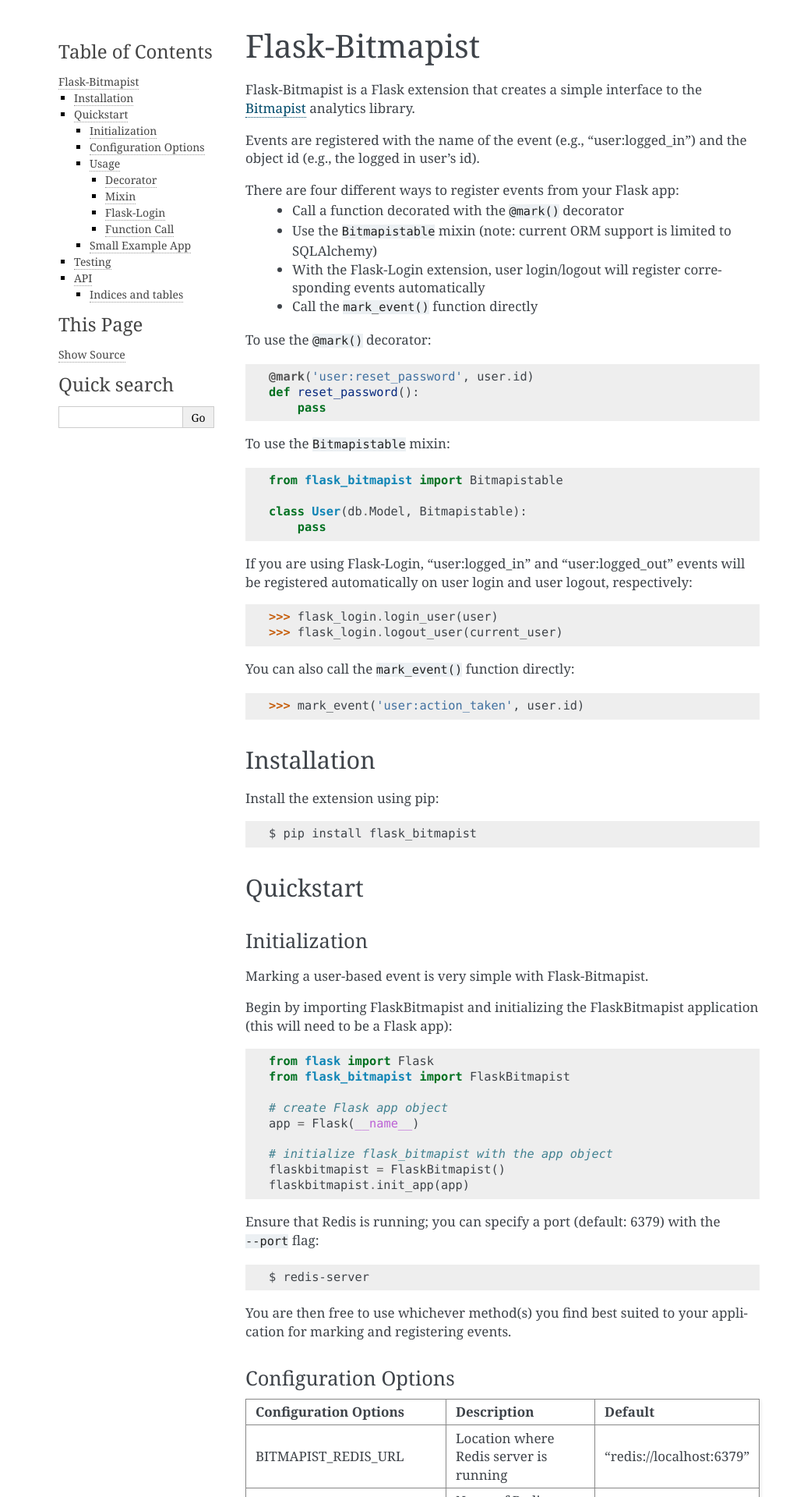
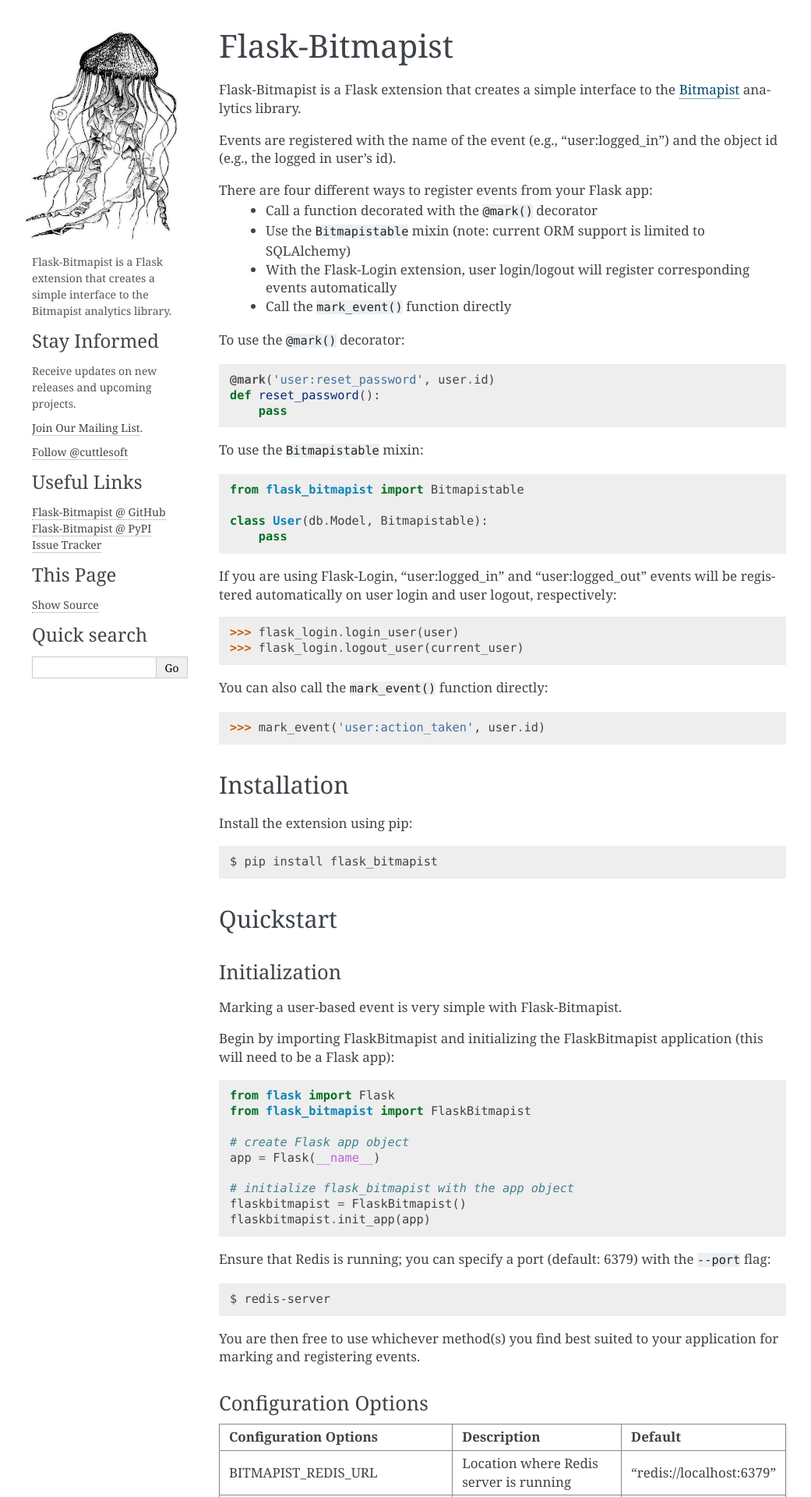
Before and after one commit to cuttlesoft/flask-bitmapist, a Sphinx documentation site: the page built from docs/index.rst, in a window 1280 px wide. Shown: the top 1920 px of the page at 78% size, without its empty margins (105-1146 px from the left). Built offline with Sphinx 7.4.7, drawn with Linux system fonts in a browser that asks for light colours; comment, search, counter and statistics services are not loaded; some of the changed text lies outside the part shown.

Commit message:
changes config option DISABLE_BLUEPRINT to BITMAPIST_DISABLE_BLUEPRINT updates documentation

```diff
--- /dev/null
+++ b/docs/_templates/hacks.html
@@ -0,0 +1,27 @@
+<!-- Alabaster (krTheme++) Hacks -->
+
+<!-- CSS Adjustments (@kennethreitz is very picky.) -->
+<style type="text/css">
+
+  /* Rezzy requires precise alignment. */
+  img.logo {margin-left: -20px!important;}
+
+  /* "Quick Search" should be capitalized. */
+  div#searchbox h3 {text-transform: capitalize;}
+
+  /* Make the document a little wider, less code is cut-off. */
+  div.document {width: 1008px;}
+
+  /* Much-improved spacing around code blocks. */
+  div.highlight pre {padding: 11px 14px;}
+
+  /* Remain Responsive! */
+  @media screen and (max-width: 1008px) {
+    div.sphinxsidebar {display: none;}
+    div.document {width: 100%!important;}
+
+    /* Have code blocks escape the document right-margin. */
+    div.highlight pre {margin-right: -30px;}
+  }
+
+</style>
--- /dev/null
+++ b/docs/_templates/sidebar-full.html
@@ -0,0 +1,26 @@
+<p class="logo">
+  <a href="{{ pathto(master_doc) }}">
+    <img class="logo" src="{{ pathto('_static/jelly.png', 1) }}" title=""/>
+  </a>
+</p>
+
+<p>
+  Flask-Bitmapist is a Flask extension that creates a simple interface to the
+  Bitmapist analytics library.
+</p>
+
+<h3>Stay Informed</h3>
+<p>Receive updates on new releases and upcoming projects.</p>
+
+<p><a href="http://cuttlesoft.us2.list-manage.com/subscribe?u=0a9c4e6d98c40fc427b9fcf80&id=3432661cac">Join Our Mailing List</a>.</p>
+
+<p><a href="https://twitter.com/cuttlesoft" class="twitter-follow-button" data-show-count="false">Follow @cuttlesoft</a><script async src="//platform.twitter.com/widgets.js" charset="utf-8"></script></p>
+
+
+
+<h3>Useful Links</h3>
+<ul>
+  <li><a href="http://github.com/cuttlesoft/flask-bitmapist">Flask-Bitmapist @ GitHub</a></li>
+  <li><a href="http://pypi.python.org/pypi/flask-bitmapist">Flask-Bitmapist @ PyPI</a></li>
+  <li><a href="http://github.com/cuttlesoft/flask-bitmapist/issues">Issue Tracker</a></li>
+</ul>
--- /dev/null
+++ b/docs/_templates/sidebar-logo.html
@@ -0,0 +1,17 @@
+<p class="logo">
+  <a href="{{ pathto(master_doc) }}">
+    <img class="logo" src="{{ pathto('_static/jelly.png', 1) }}" title=""/>
+  </a>
+</p>
+
+<p>
+  Flask-Bitmapist is a Flask extension that creates a simple interface to the
+  Bitmapist analytics library.
+</p>
+
+<h3>Stay Informed</h3>
+<p>Receive updates on new releases and upcoming projects.</p>
+
+<p><a href="http://cuttlesoft.us2.list-manage.com/subscribe?u=0a9c4e6d98c40fc427b9fcf80&id=3432661cac">Join Our Mailing List</a>.</p>
+
+<p><a href="https://twitter.com/cuttlesoft" class="twitter-follow-button" data-show-count="false">Follow @cuttlesoft</a><script async src="//platform.twitter.com/widgets.js" charset="utf-8"></script></p>
--- a/docs/conf.py
+++ b/docs/conf.py
@@ -174,9 +174,14 @@ html_static_path = ['_static']
 #
 # html_use_smartypants = True
 
+
 # Custom sidebar templates, maps document names to template names.
-#
-# html_sidebars = {}
+html_sidebars = {
+    'index': ['sidebar-full.html', 'sourcelink.html', 'searchbox.html',
+                 'hacks.html'],
+    '**': ['sidebar-logo.html', 'localtoc.html', 'relations.html',
+                 'sourcelink.html', 'searchbox.html', 'hacks.html']
+}
 
 # Additional templates that should be rendered to pages, maps page names to
 # template names.
--- a/docs/index.rst
+++ b/docs/index.rst
@@ -6,7 +6,6 @@
 ===============
 Flask-Bitmapist
 ===============
-..  .. image:: _static/jelly.png
 
 .. toctree::
   :maxdepth: 2
@@ -89,14 +88,14 @@ You are then free to use whichever method(s) you find best suited to your applic
 Configuration Options
 ---------------------
 
-======================   ========================================================   ========================
-Configuration Options    Description                                                Default
-======================   ========================================================   ========================
-BITMAPIST_REDIS_URL      Location where Redis server is running                     "redis://localhost:6379"
-BITMAPIST_REDIS_SYSTEM   Name of Redis system to use for Bitmapist                  "default"
-BITMAPIST_TRACK_HOURLY   Whether to track events down to the hour                   False
-DISABLE_BLUEPRINT        Whether to disable registration of the default blueprint   False
-======================   ========================================================   ========================
+===========================  ========================================================   ========================
+Configuration Options              Description                                                Default
+===========================  ========================================================   ========================
+BITMAPIST_REDIS_URL          Location where Redis server is running                     "redis://localhost:6379"
+BITMAPIST_REDIS_SYSTEM       Name of Redis system to use for Bitmapist                  "default"
+BITMAPIST_TRACK_HOURLY       Whether to track events down to the hour                   False
+BITMAPIST_DISABLE_BLUEPRINT  Whether to disable registration of the default blueprint   False
+===========================  ========================================================   ========================
 
 
 Usage
```
Also changed, not shown: README.md (+1 -1 lines), 1 other file.
